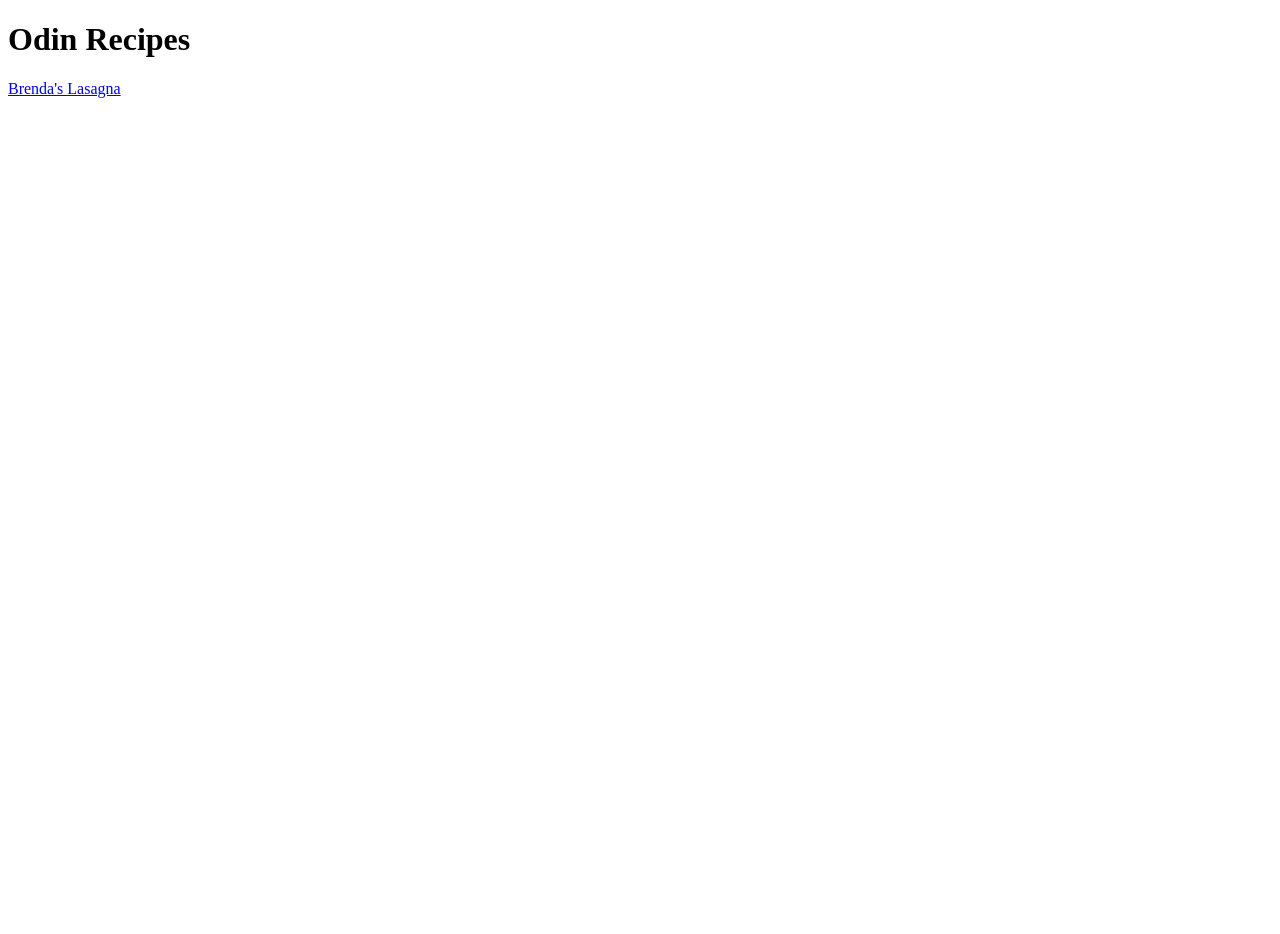
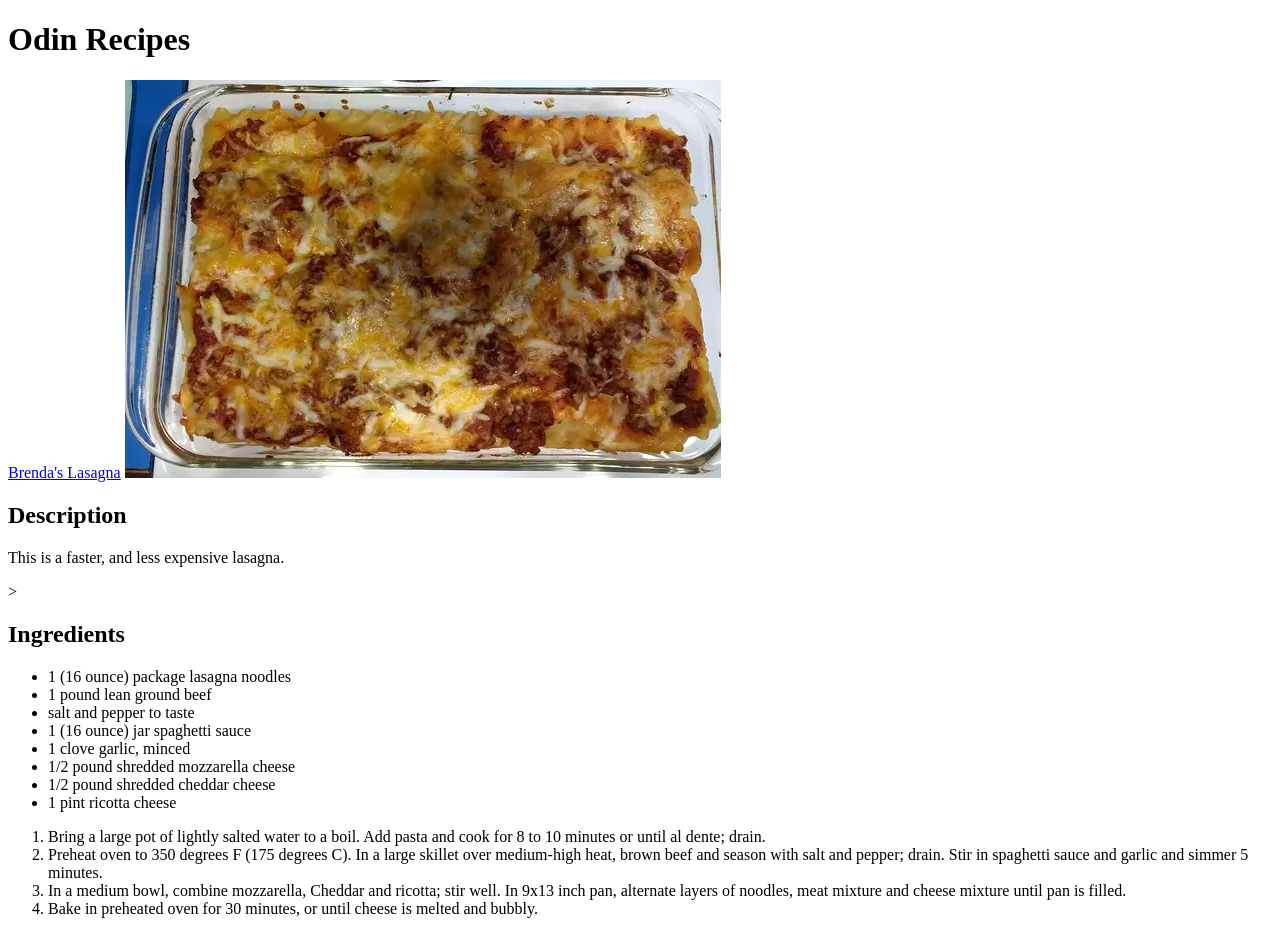
Before and after one commit to RSGerrish/odin-recipes, a plain HTML site: page index.html in a window 1280 px wide. Before the commit the page ends 800 px from the top, so only its background shows below. Drawn offline with Linux system fonts and the light colour scheme.

Commit message:
Completed Lasagna Recipe Page and Uploaded Lasagna Image

```diff
--- a/index.html
+++ b/index.html
@@ -7,5 +7,27 @@
   <body>
     <h1>Odin Recipes</h1>
     <a href="./recipes/lasagna.html" alt="Brenda\'s Lasagna">Brenda's Lasagna</a>
+    <img src="./img/BLasagna.webp" alt="Brenda\'s Lasagna">
+    <h2>Description</h2>
+    <p>This is a faster, and less expensive lasagna.</p>>
+    <h2>Ingredients</h2>
+
+    <ul>
+      <li>1 (16 ounce) package lasagna noodles</li>
+      <li>1 pound lean ground beef</li>
+      <li>salt and pepper to taste</li>
+      <li>1 (16 ounce) jar spaghetti sauce</li>
+      <li>1 clove garlic, minced</li>
+      <li>1/2 pound shredded mozzarella cheese</li>
+      <li>1/2 pound shredded cheddar cheese</li>
+      <li>1 pint ricotta cheese</li>
+    </ul>
+
+    <ol>
+      <li>Bring a large pot of lightly salted water to a boil. Add pasta and cook for 8 to 10 minutes or until al dente; drain.</li>
+      <li>Preheat oven to 350 degrees F (175 degrees C). In a large skillet over medium-high heat, brown beef and season with salt and pepper; drain. Stir in spaghetti sauce and garlic and simmer 5 minutes.</li>
+      <li>In a medium bowl, combine mozzarella, Cheddar and ricotta; stir well. In 9x13 inch pan, alternate layers of noodles, meat mixture and cheese mixture until pan is filled.</li>
+      <li>Bake in preheated oven for 30 minutes, or until cheese is melted and bubbly.</li>
+    </ol>
   </body>
 </html>
```
Also changed, not shown: img/BLasagna.webp (added).
